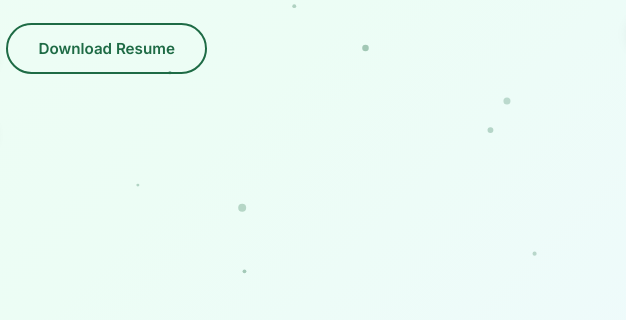
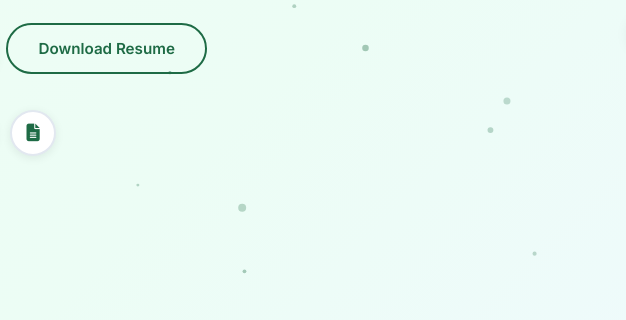
Before and after one commit to SrushtiSriDatta/SrushtiSriDatta.github.io, a plain HTML site: page index.html in a window 1280 px wide. Shown: the part 455-775 px from the top of the page, 230-856 px from the left. Drawn offline with Linux system fonts and the light colour scheme.

Commit message:
Add paper icon to hero socials row

```diff
--- a/index.html
+++ b/index.html
@@ -39,6 +39,7 @@
         <a href="mailto:srushtisridatta26@gmail.com"><i class="fas fa-envelope"></i></a>
         <a href="https://github.com/SrushtiSriDatta" target="_blank"><i class="fab fa-github"></i></a>
         <a href="https://linkedin.com/in/srushti-sri-datta" target="_blank"><i class="fab fa-linkedin"></i></a>
+        <a href="https://ieeexplore.ieee.org/document/11603061" target="_blank"><i class="fas fa-file-alt"></i></a>
       </div>
     </div>
     <div class="hero-image">
```
